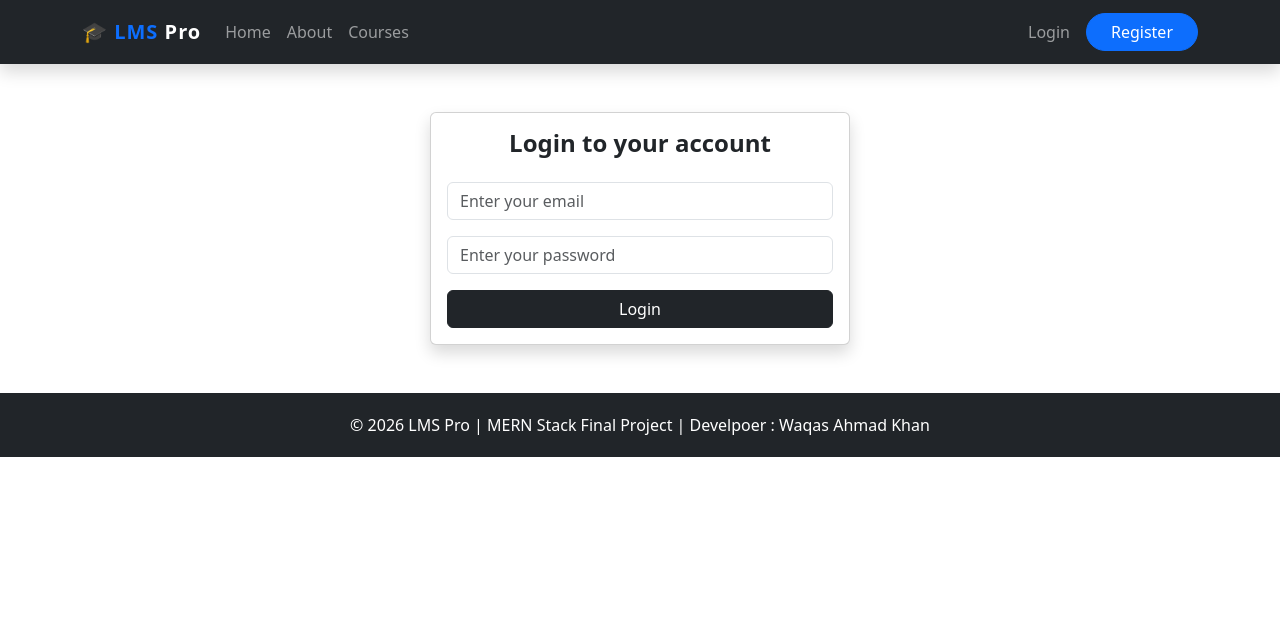
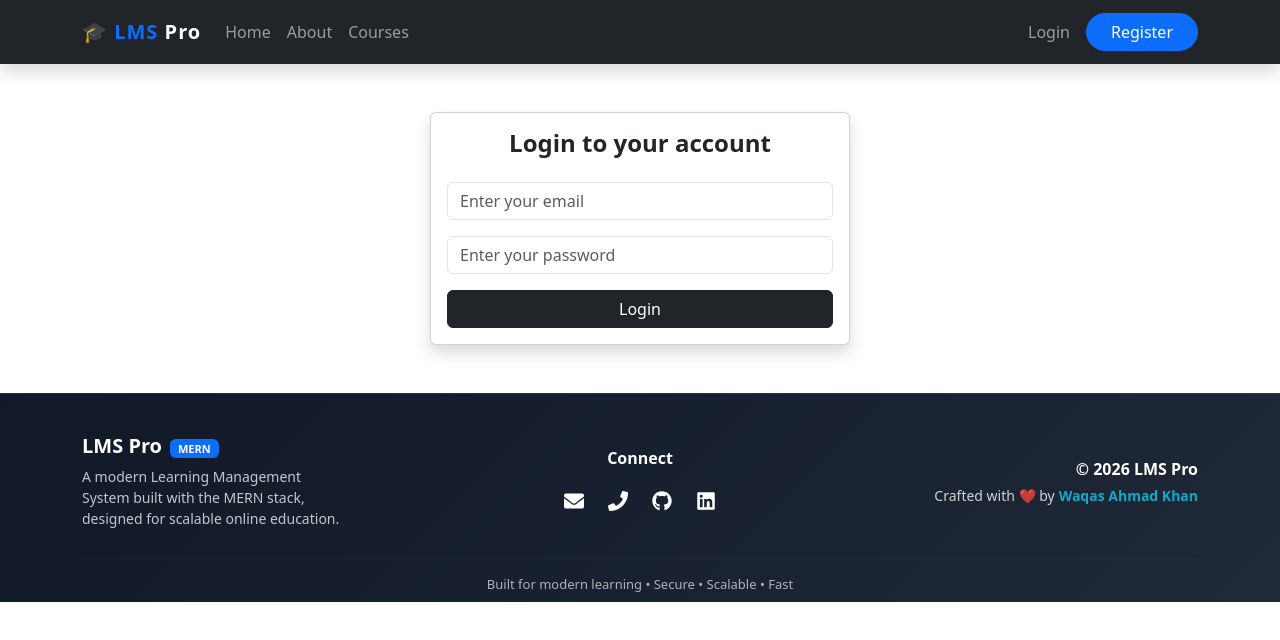
Before and after one commit to waqasahmadkhanw/final-frontend-learning-management-system-LMS-, a React (Vite) app: page /login in a window 1280 px wide. Shown: the top 640 px of the page. Built offline with nearby package versions, Linux system fonts and the light colour scheme.

Commit message:
navbarupdqated

```diff
--- a/src/components/layout/Footer.jsx
+++ b/src/components/layout/Footer.jsx
@@ -1,21 +1,162 @@
-import { Container } from "react-bootstrap";
+
+import { Container, Row, Col, Badge } from "react-bootstrap";
+import { FaEnvelope, FaPhone, FaGithub, FaLinkedin } from "react-icons/fa";
 
 const Footer = () => {
   return (
     <footer
       style={{
-        background: "#212529",
+        background: "linear-gradient(135deg,#111827,#1f2937)",
         color: "#fff",
-        padding: "20px 0",
         marginTop: "auto",
-        marginBottom: "20px",
+        paddingTop: "40px",
+        borderTop: "1px solid rgba(255,255,255,0.08)"
       }}
     >
-      <Container className="text-center">
-        <p className="mb-0">
-          © {new Date().getFullYear()} LMS Pro | MERN Stack Final Project | Develpoer : Waqas Ahmad Khan
-        </p>
+      <Container>
+
+        <Row className="gy-4 align-items-center">
+
+          {/* Project Info */}
+          <Col md={4} className="text-center text-md-start">
+            <h5 className="fw-bold mb-2">
+              LMS Pro
+              <Badge
+                bg="primary"
+                className="ms-2 px-2 py-1"
+                style={{ fontSize: "11px" }}
+              >
+                MERN
+              </Badge>
+            </h5>
+
+            <p
+              style={{
+                fontSize: "14px",
+                opacity: "0.75",
+                maxWidth: "260px"
+              }}
+              className="mb-0"
+            >
+              A modern Learning Management System built with the MERN stack,
+              designed for scalable online education.
+            </p>
+          </Col>
+
+          {/* Contact */}
+          <Col md={4} className="text-center">
+            <h6 className="fw-bold mb-3">Connect</h6>
+
+            <div className="d-flex justify-content-center gap-4">
+
+              <a
+                href="mailto:waqas.ahmad10@gmail.com"
+                style={{
+                  color: "#fff",
+                  fontSize: "20px",
+                  transition: "0.3s"
+                }}
+                className="footer-icon"
+              >
+                <FaEnvelope />
+              </a>
+
+              <a
+                href="tel:+923441683991"
+                style={{
+                  color: "#fff",
+                  fontSize: "20px",
+                  transition: "0.3s"
+                }}
+                className="footer-icon"
+              >
+                <FaPhone />
+              </a>
+
+              <a
+                href="https://github.com/waqasahmadkhanw?tab=repositories"
+                target="_blank"
+                rel="noreferrer"
+                style={{
+                  color: "#fff",
+                  fontSize: "20px",
+                  transition: "0.3s"
+                }}
+                className="footer-icon"
+              >
+                <FaGithub />
+              </a>
+
+              <a
+                href="https://linkedin.com/"
+                target="_blank"
+                rel="noreferrer"
+                style={{
+                  color: "#fff",
+                  fontSize: "20px",
+                  transition: "0.3s"
+                }}
+                className="footer-icon"
+              >
+                <FaLinkedin />
+              </a>
+
+            </div>
+          </Col>
+
+          {/* Developer */}
+          <Col md={4} className="text-center text-md-end">
+            <p className="mb-1 fw-semibold">
+              © {new Date().getFullYear()} LMS Pro
+            </p>
+
+            <p
+              style={{ fontSize: "14px", opacity: "0.8" }}
+              className="mb-0"
+            >
+              Crafted with ❤️ by
+              <span className="fw-bold ms-1 text-info">
+                Waqas Ahmad Khan
+              </span>
+            </p>
+          </Col>
+
+        </Row>
+
+        {/* Divider */}
+        <hr
+          style={{
+            borderColor: "rgba(255,255,255,0.08)",
+            margin: "30px 0 15px"
+          }}
+        />
+
+        {/* Bottom line */}
+        <Row>
+          <Col className="text-center">
+            <p
+              style={{
+                fontSize: "13px",
+                opacity: "0.65"
+              }}
+              className="mb-2"
+            >
+              Built for modern learning • Secure • Scalable • Fast
+            </p>
+          </Col>
+        </Row>
+
       </Container>
+
+      {/* Hover Style */}
+      <style>
+        {`
+          .footer-icon:hover{
+            transform: translateY(-3px) scale(1.1);
+            color:#60a5fa !important;
+          }
+        `}
+      </style>
     </footer>
   );
 };
```
